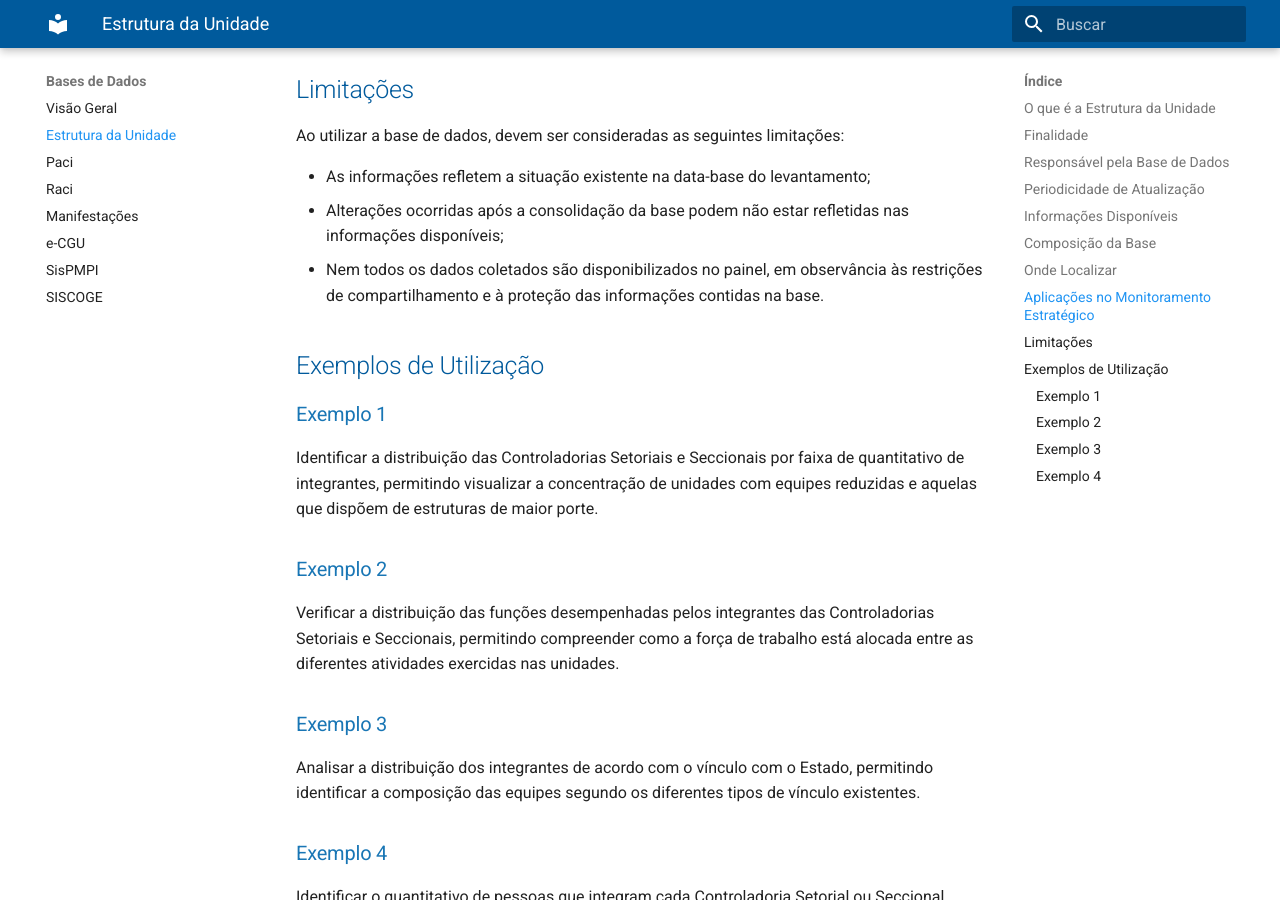
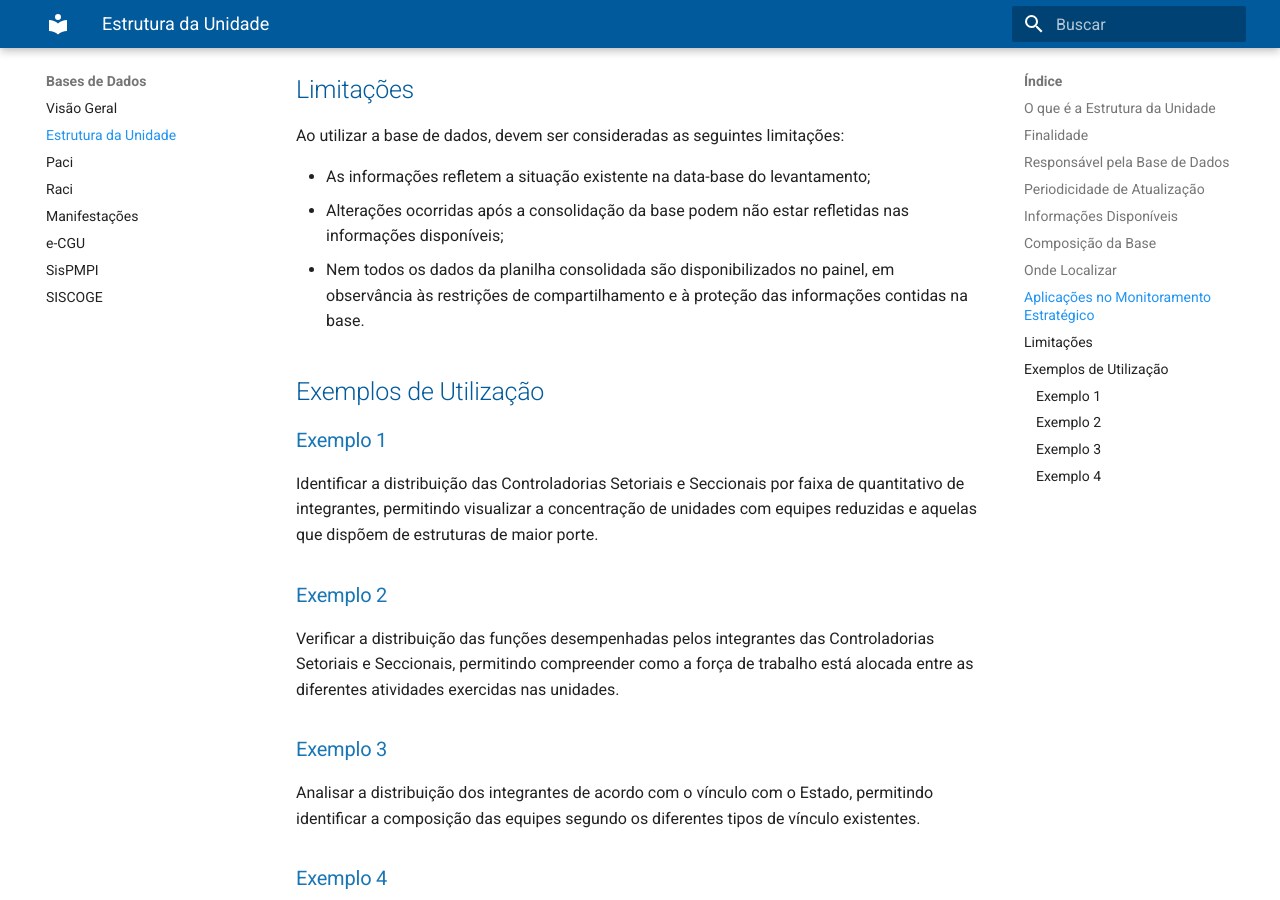
Before and after one commit to CGEMG-AHCS/guia-monitoramento-estrategico, an MkDocs documentation site: the page built from docs/bases-dados/estrutura-rh.md, in a window 1280 px wide and 900 px high, scrolled down 1983 px. Built offline with MkDocs 1.6.1 and Material for MkDocs 9.7.7, drawn with Linux system fonts in a browser that asks for light colours.

Commit message:
Update estrutura-rh.md

```diff
--- a/docs/bases-dados/estrutura-rh.md
+++ b/docs/bases-dados/estrutura-rh.md
@@ -58,7 +58,7 @@ Ao utilizar a base de dados, devem ser consideradas as seguintes limitações:
 
 - As informações refletem a situação existente na data-base do levantamento;
 - Alterações ocorridas após a consolidação da base podem não estar refletidas nas informações disponíveis;
-- Nem todos os dados coletados são disponibilizados no painel, em observância às restrições de compartilhamento e à proteção das informações contidas na base.
+- Nem todos os dados da planilha consolidada são disponibilizados no painel, em observância às restrições de compartilhamento e à proteção das informações contidas na base.
 
 ## Exemplos de Utilização
 
```
